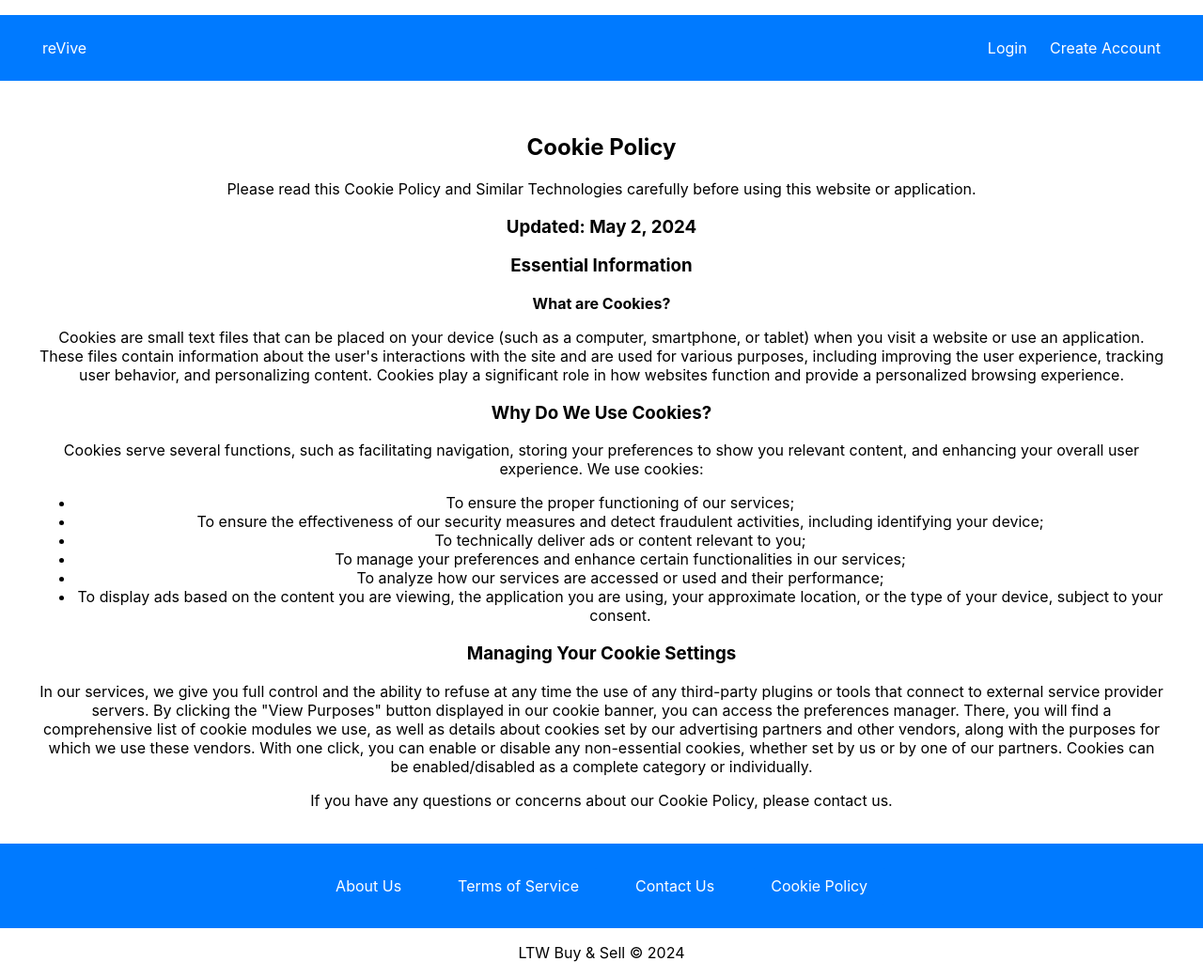
After one commit to GoncaloMatias1/LTW_Project_ReVive, a PHP site: page /pages/cookies.php in a window 1280 px wide. The commit adds this page. Shown: the whole page at 94% size. Run offline with PHP 8.4, Linux system fonts and the light colour scheme.

Commit message:
content for bottom bar buttons

```diff
--- a/actions/action_register.php
+++ b/actions/action_register.php
@@ -17,7 +17,7 @@ if ($_SERVER['REQUEST_METHOD'] == 'POST') {
     }
 
     $is_admin = false;
-    $registration_success = User::insertUser($db, $name, $email, $email, $password, $is_admin);
+    $registration_success = Users::insertUser($db, $name, $email, $email, $password, $is_admin);
 
     if ($registration_success) {
         echo "User successfully registered.";
--- /dev/null
+++ b/pages/cookies.php
@@ -0,0 +1,35 @@
+<?php
+require_once(__DIR__ . '/../templates/common.php');
+drawHeader('Cookie Policy', true);
+?>
+
+<div class="content-container">
+    <h2>Cookie Policy</h2>
+    <p>Please read this Cookie Policy and Similar Technologies carefully before using this website or application.</p>
+
+    <h3>Updated: May 2, 2024</h3>
+
+    <h3>Essential Information</h3>
+    <p><strong>What are Cookies?</strong></p>
+    <p>Cookies are small text files that can be placed on your device (such as a computer, smartphone, or tablet) when you visit a website or use an application. These files contain information about the user's interactions with the site and are used for various purposes, including improving the user experience, tracking user behavior, and personalizing content. Cookies play a significant role in how websites function and provide a personalized browsing experience.</p>
+
+    <h3>Why Do We Use Cookies?</h3>
+    <p>Cookies serve several functions, such as facilitating navigation, storing your preferences to show you relevant content, and enhancing your overall user experience. We use cookies:</p>
+    <ul>
+        <li>To ensure the proper functioning of our services;</li>
+        <li>To ensure the effectiveness of our security measures and detect fraudulent activities, including identifying your device;</li>
+        <li>To technically deliver ads or content relevant to you;</li>
+        <li>To manage your preferences and enhance certain functionalities in our services;</li>
+        <li>To analyze how our services are accessed or used and their performance;</li>
+        <li>To display ads based on the content you are viewing, the application you are using, your approximate location, or the type of your device, subject to your consent.</li>
+    </ul>
+
+
+    <h3>Managing Your Cookie Settings</h3>
+    <p>In our services, we give you full control and the ability to refuse at any time the use of any third-party plugins or tools that connect to external service provider servers. By clicking the "View Purposes" button displayed in our cookie banner, you can access the preferences manager. There, you will find a comprehensive list of cookie modules we use, as well as details about cookies set by our advertising partners and other vendors, along with the purposes for which we use these vendors. With one click, you can enable or disable any non-essential cookies, whether set by us or by one of our partners. Cookies can be enabled/disabled as a complete category or individually.</p>
+
+
+    <p>If you have any questions or concerns about our Cookie Policy, please contact us.</p>
+</div>
+
+<?php drawFooter(); ?>
--- a/templates/common.php
+++ b/templates/common.php
@@ -52,9 +52,10 @@ function drawHeader($title = 'reVive : Buy and Sell', $includeTopBar = false) {
     function drawBottomBar() { ?>
         <div class="bottom-bar">
             <div class="bottom-bar-container">
-                <a href="/about-us" class="bottom-bar-button">About Us</a>
-                <a href="/contact" class="bottom-bar-button">Contact Us</a>
-                <a href="/terms" class="bottom-bar-button">Terms of Service</a>
+                <a href="/pages/about-us.php" class="bottom-bar-button">About Us</a>
+                <a href="/pages/terms.php" class="bottom-bar-button">Terms of Service</a>
+                <a href="/pages/contact.php" class="bottom-bar-button">Contact Us</a>
+                <a href="/pages/cookies.php" class="bottom-bar-button">Cookie Policy</a>
             </div>
         </div>
     <?php }
```
Also changed, not shown: pages/about-us.php (added, +13 -0 lines), pages/contact.php (added, +14 -0 lines), pages/terms.php (added, +19 -0 lines), database/sql/ltw_project.db, database/sql/populate.sql (line endings or trailing spaces).
